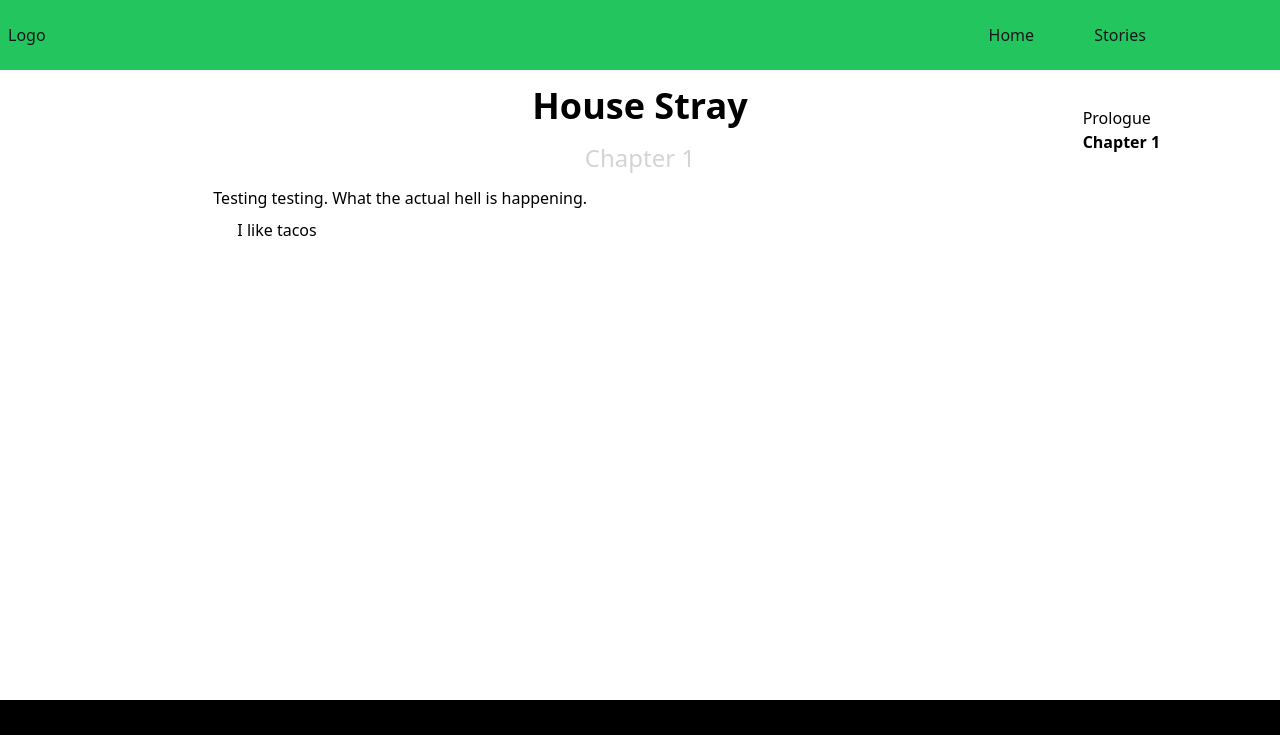
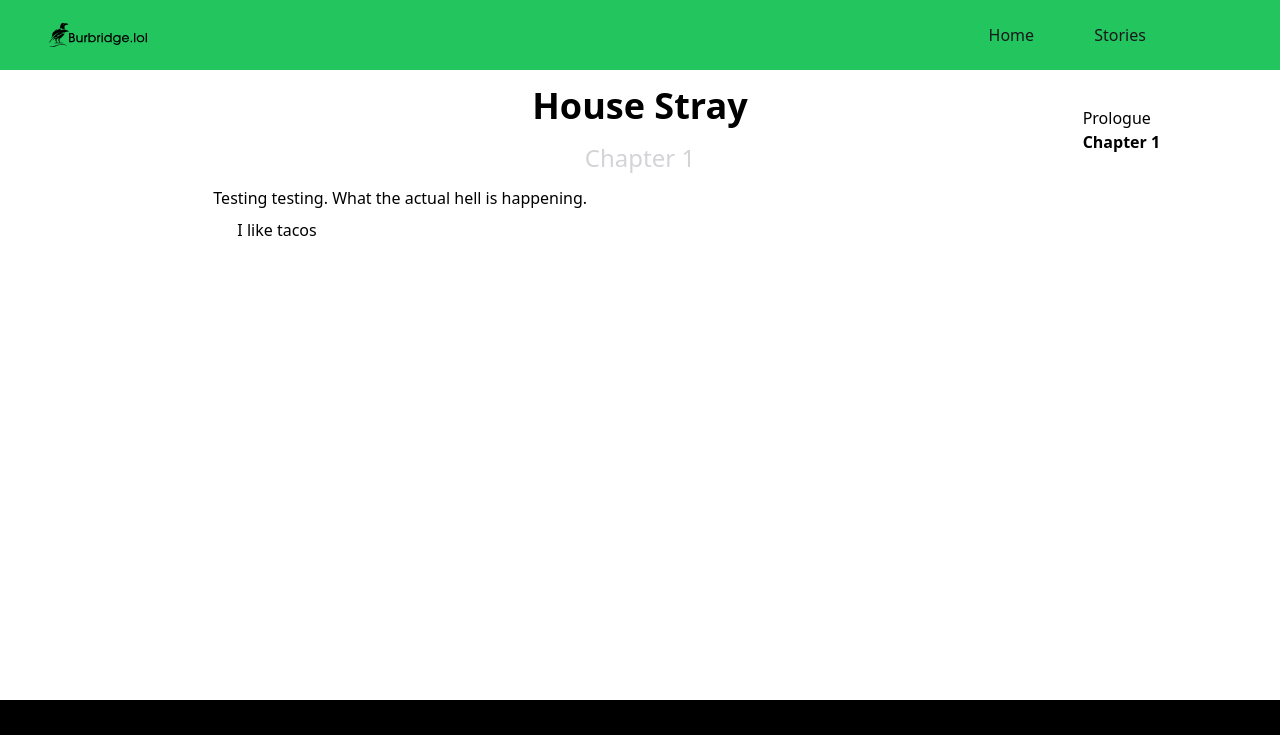
Before and after one commit to jhechtf/burbridge-lol, an Astro site: page /stories/house-stray/chapter-1 in a window 1280 px wide. Built offline with nearby package versions, Linux system fonts and the light colour scheme; Astro itself is replaced by a stand-in of ours.

Commit message:
feat: Add logo icons

```diff
--- a/src/components/navbar/navbar.astro
+++ b/src/components/navbar/navbar.astro
@@ -4,7 +4,7 @@
 
 <nav class={`${className} grid grid-cols-subgrid`}>
   <div class="flex items-center">
-    Logo
+    <img src="/logo-full.svg" alt="Burbridge Logo" class="w-auto ml-10 mr-4" />
   </div>
   <div class="grid grid-cols-subgrid col-span-3 col-end-13 gap-x-2">
     <div class="flex items-center justify-center">
--- a/src/layouts/main.astro
+++ b/src/layouts/main.astro
@@ -7,7 +7,12 @@
 <html lang="en">
   <head>
     <meta charset="utf-8" />
-    <link rel="icon" type="image/svg+xml" href="/favicon.svg" />
+    <link rel="icon" type="image/svg+xml" href="/raven-only.svg" />
+    <link href="/raven-only.svg" rel="icon" type="image/svg+xml" media="(prefers-color-scheme: light)">
+
+    <link href="/raven-only-color.svg" rel="icon" type="image/svg+xml" media="(prefers-color-scheme: dark)">
+
+
     <link rel="stylesheet" href="/main.css" />
     <meta name="viewport" content="width=device-width" />
     <meta name="generator" content={Astro.generator} />
```
Also changed, not shown: src/pages/stories/[...slug].astro (+1 -0 lines), pnpm-lock.yaml, public/logo-full.svg (added), public/raven-only-color.svg (added), public/raven-only.svg (added), 1 other file.
